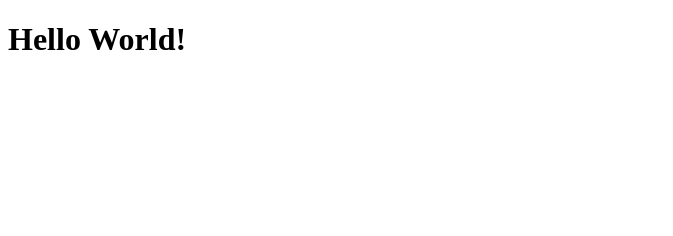
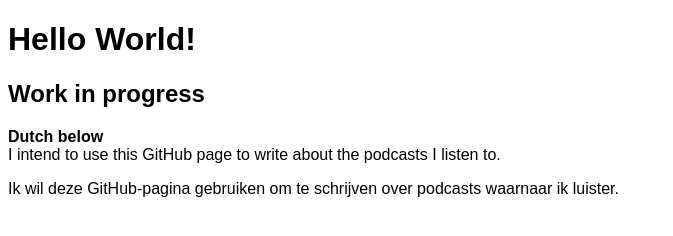
Before and after one commit to iproject33/iproject33.github.io, a plain HTML site: page index.html in a window 1280 px wide. Shown: the whole page, without its empty margins (0-673 px from the left). Drawn offline with Linux system fonts and the light colour scheme.

Commit message:
Adding some content - Using some kind of font

```diff
--- a/index.html
+++ b/index.html
@@ -1,8 +1,19 @@
 <!DOCTYPE html>
+
 <head>
 	<title>Hello World!</title>
+	<link rel="stylesheet" href="styles.css" />
 </head>
+
 <body>
 	<h1>Hello World!</h1>
+	<h2>Work in progress</h2>
+	<p>
+		<b>Dutch below</b>
+		<br />
+		I intend to use this GitHub page to write about the podcasts I listen to.
+	</p>
+	<p>Ik wil deze GitHub-pagina gebruiken om te schrijven over podcasts waarnaar ik luister.</p>
 </body>
+
 </html>
--- /dev/null
+++ b/styles.css
@@ -0,0 +1,3 @@
+body {
+	font-family: Arial, Helvetica, sans-serif;
+}
```
Lines whose indentation alone changed are shown as unchanged.
